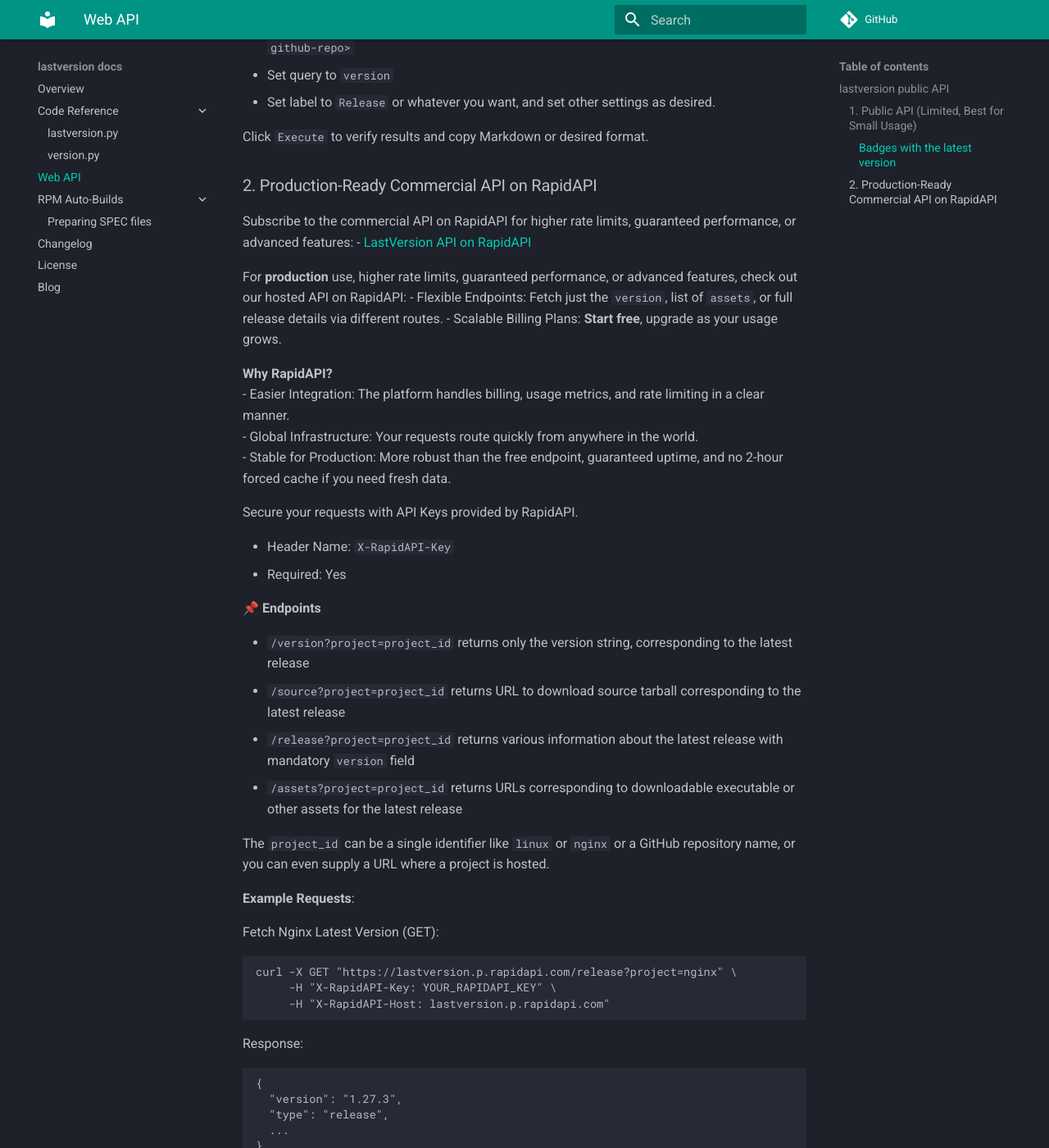
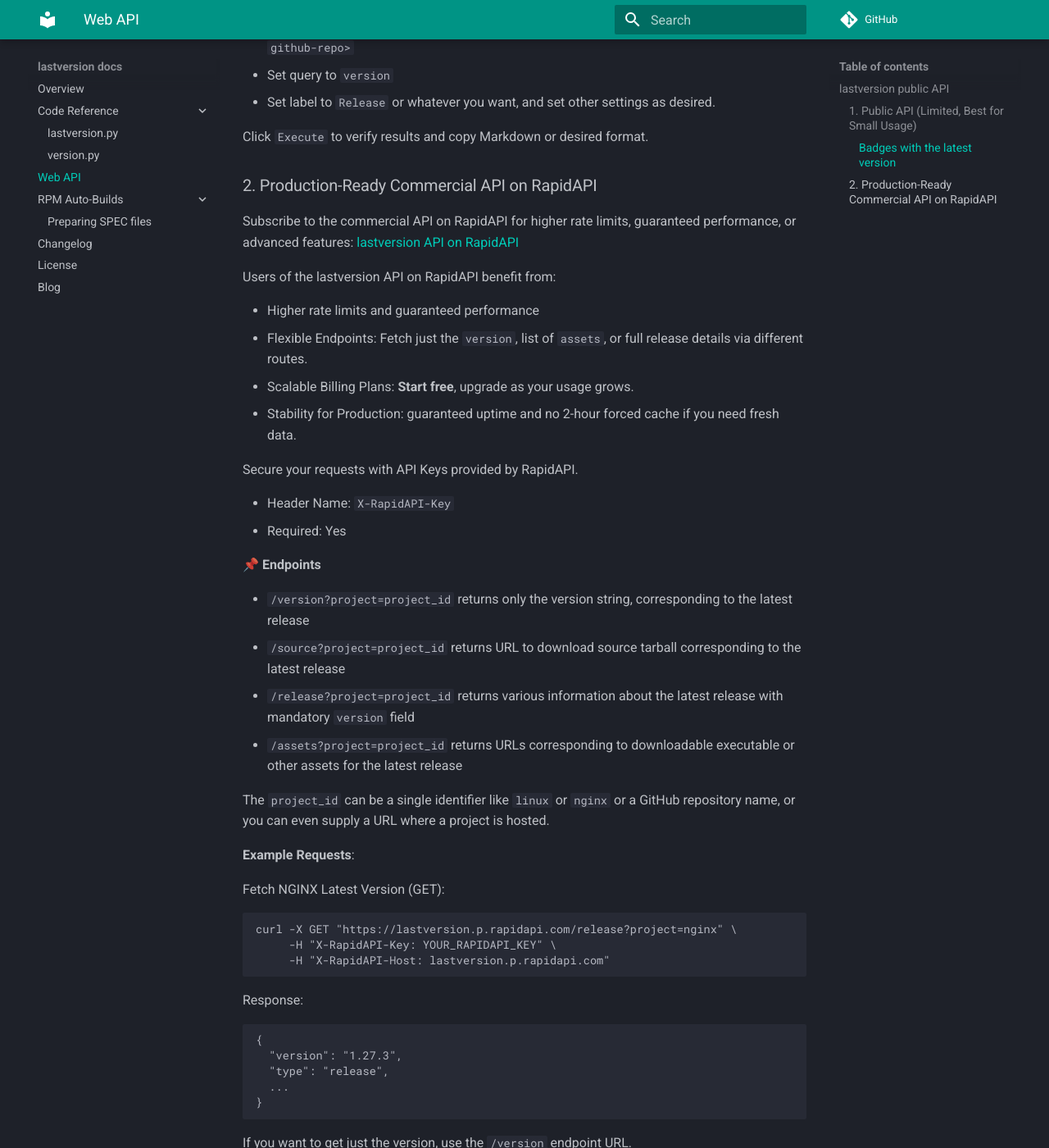
Before and after one commit to dvershinin/lastversion, an MkDocs documentation site: the page built from docs/api.md, in a window 1280 px wide and 1400 px high, scrolled down 1320 px. Shown: the whole window at 82% size. Built offline with MkDocs 1.6.1 and Material for MkDocs 9.7.7, drawn with Linux system fonts in a browser that asks for light colours; comment, search, counter and statistics services are not loaded; some of the changed text lies outside the part shown.

Commit message:
Fix Grafana test and more details on RapidAPI hosted option

````diff
--- a/docs/api.md
+++ b/docs/api.md
@@ -58,16 +58,14 @@
 ### 2. Production-Ready Commercial API on RapidAPI
 
 Subscribe to the commercial API on RapidAPI for higher rate limits, guaranteed performance, or advanced features:
-- [LastVersion API on RapidAPI](https://rapidapi.com/ciapnz/api/lastversion)
+ [lastversion API on RapidAPI](https://rapidapi.com/ciapnz/api/lastversion)
 
-For **production** use, higher rate limits, guaranteed performance, or advanced features, check out our hosted API on RapidAPI:
-- Flexible Endpoints: Fetch just the `version`, list of `assets`, or full release details via different routes.
-- Scalable Billing Plans: **Start free**, upgrade as your usage grows.
+Users of the lastversion API on RapidAPI benefit from:
 
-**Why RapidAPI?**
-- Easier Integration: The platform handles billing, usage metrics, and rate limiting in a clear manner.
-- Global Infrastructure: Your requests route quickly from anywhere in the world.
-- Stable for Production: More robust than the free endpoint, guaranteed uptime, and no 2-hour forced cache if you need fresh data.
+* Higher rate limits and guaranteed performance
+* Flexible Endpoints: Fetch just the `version`, list of `assets`, or full release details via different routes.
+* Scalable Billing Plans: **Start free**, upgrade as your usage grows.
+* Stability for Production: guaranteed uptime and no 2-hour forced cache if you need fresh data.
 
 Secure your requests with API Keys provided by RapidAPI.
 
@@ -85,7 +83,7 @@
 
 **Example Requests**:
 
-Fetch Nginx Latest Version (GET):
+Fetch NGINX Latest Version (GET):
 
 ```
 curl -X GET "https://lastversion.p.rapidapi.com/release?project=nginx" \
````
Also changed, not shown: other parts of docs/api.md (+1 -1 lines).
